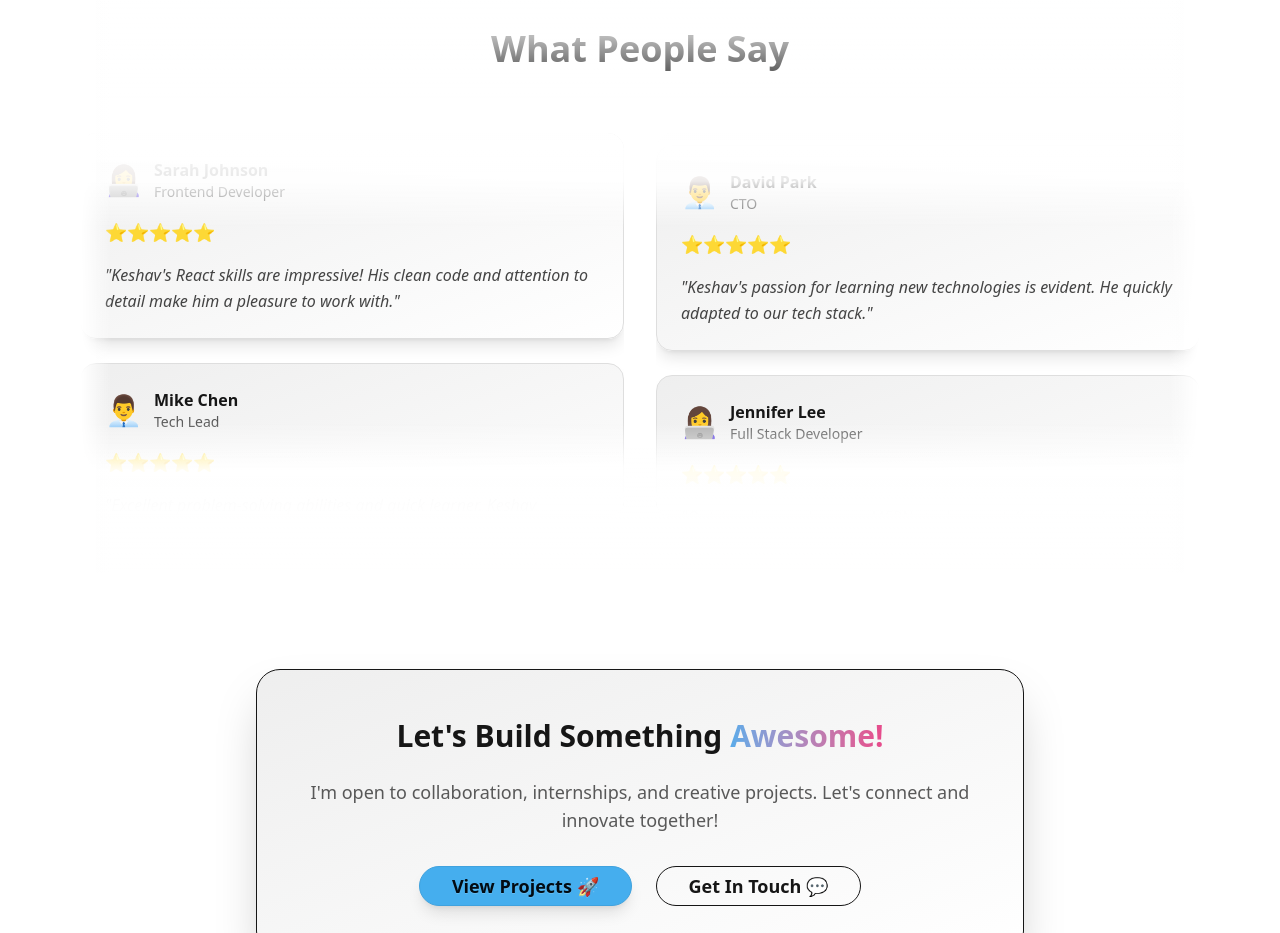
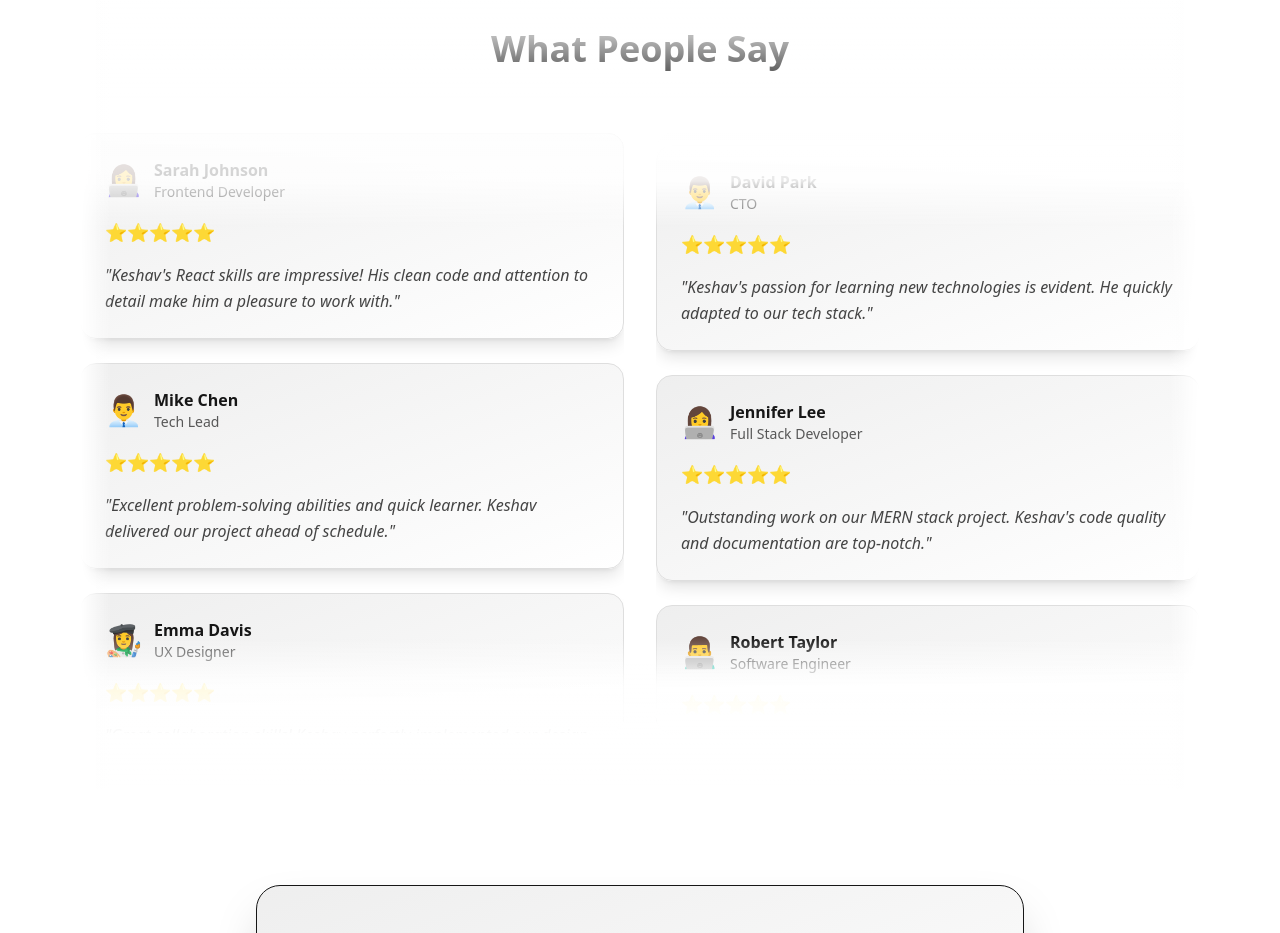
Before and after one commit to ikeshav26/_portfolio, a React (Vite) app: page /about in a window 1280 px wide. Shown: the part 1380-2313 px from the top of the page. Built offline with nearby package versions, Linux system fonts and the light colour scheme.

Commit message:
Review section updated

```diff
--- a/src/pages/About.jsx
+++ b/src/pages/About.jsx
@@ -413,7 +413,7 @@ const About = () => {
           </h2>
 
           {/* Desktop and Tablet View (2 columns) */}
-          <div className="hidden md:flex gap-8 h-96 relative">
+          <div className="hidden md:flex gap-8 h-150 relative">
             {/* Left Column - Reviews going up */}
             <div className="flex-1 relative overflow-hidden rounded-2xl">
               <div className="animate-scroll-up space-y-6">
@@ -493,8 +493,8 @@ const About = () => {
               </div>
 
               {/* Column-specific fade overlays */}
-              <div className="absolute top-0 left-0 right-0 h-24 bg-gradient-to-b from-base-100 via-base-100/90 to-transparent pointer-events-none z-20"></div>
-              <div className="absolute bottom-0 left-0 right-0 h-24 bg-gradient-to-t from-base-100 via-base-100/90 to-transparent pointer-events-none z-20"></div>
+              <div className="absolute top-0 left-0 right-0 h-24 bg-gradient-to-b from-base-100/90 via-base-100/80 to-transparent pointer-events-none z-20"></div>
+              <div className="absolute bottom-0 left-0 right-0 h-24 bg-gradient-to-t from-base-100/90 via-base-100/80 to-transparent pointer-events-none z-20"></div>
             </div>
 
             {/* Right Column - Reviews going down */}
@@ -583,7 +583,7 @@ const About = () => {
 
           {/* Mobile View (Single Column) */}
           <div className="block md:hidden">
-            <div className="relative overflow-hidden h-80 rounded-2xl">
+            <div className="relative overflow-hidden h-140 rounded-2xl">
               <div className="animate-scroll-up-mobile space-y-4">
                 {/* All reviews in single column for mobile */}
                 <ReviewCard
@@ -703,8 +703,8 @@ const About = () => {
               </div>
 
               {/* Mobile fade overlays */}
-              <div className="absolute top-0 left-0 right-0 h-20 bg-gradient-to-b from-base-100 via-base-100/90 to-transparent pointer-events-none z-20"></div>
-              <div className="absolute bottom-0 left-0 right-0 h-20 bg-gradient-to-t from-base-100 via-base-100/90 to-transparent pointer-events-none z-20"></div>
+              <div className="absolute top-0 left-0 right-0 h-20 bg-gradient-to-b from-base-100/90 via-base-100/80 to-transparent pointer-events-none z-20"></div>
+              <div className="absolute bottom-0 left-0 right-0 h-20 bg-gradient-to-t from-base-100/90 via-base-100/80 to-transparent pointer-events-none z-20"></div>
             </div>
           </div>
 
```
